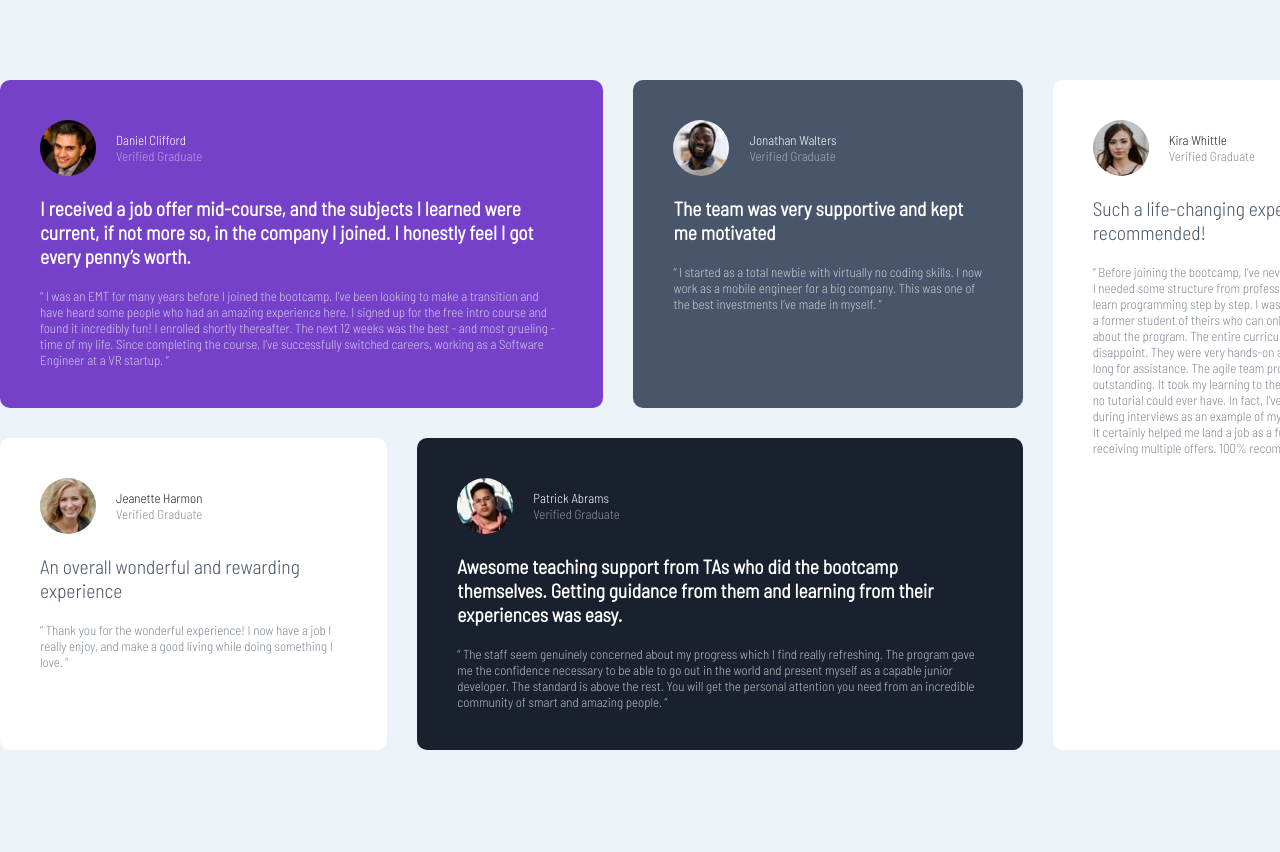
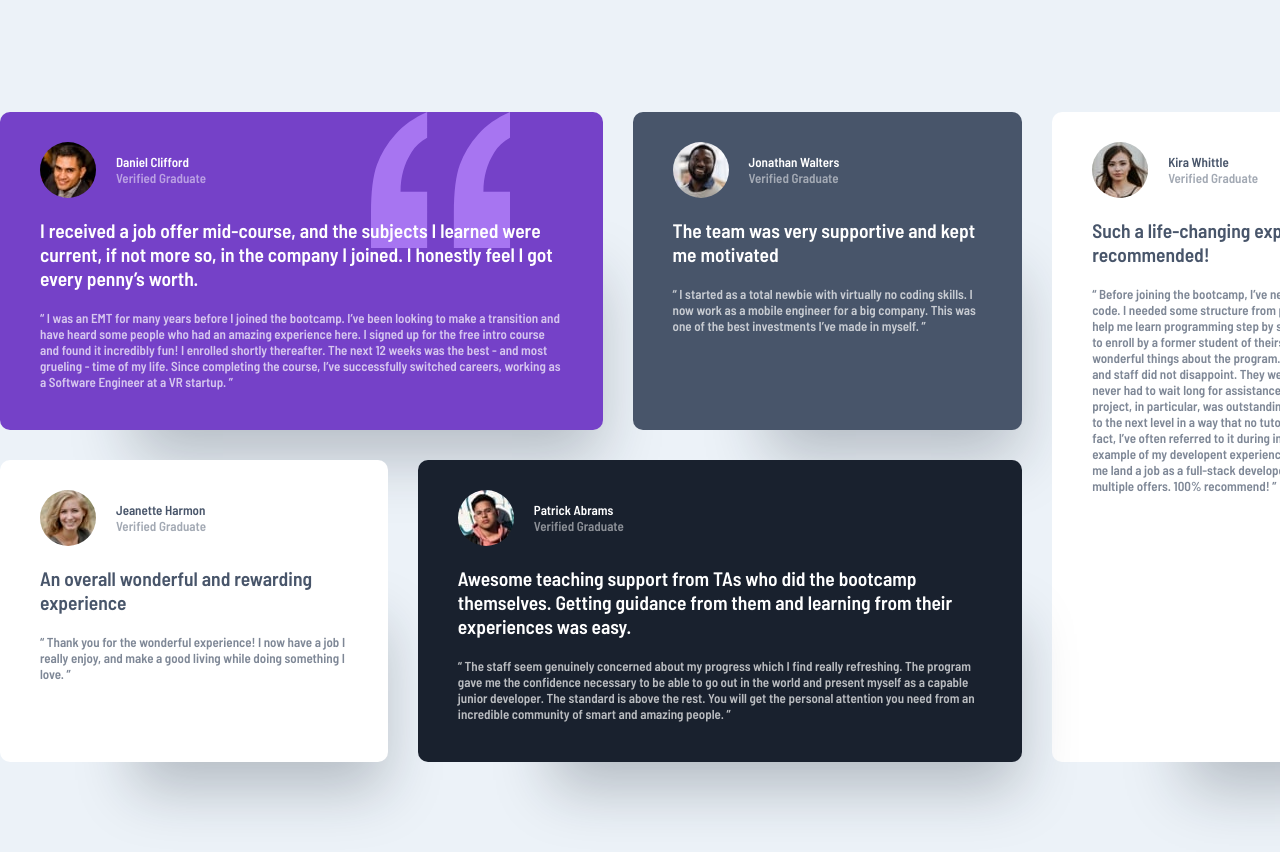
Before and after one commit to ArielBrennan/CHALLENGENUCBAPP-7, a plain HTML site: page index.html in a window 1280 px wide. Shown: the top 852 px of the page. Before the commit the page ends 830 px from the top, so only its background shows below. Drawn offline with Linux system fonts and the light colour scheme.

Commit message:
subo sombras

```diff
--- a/css/style.css
+++ b/css/style.css
@@ -7,11 +7,13 @@
 }
 @font-face {
     font-family: 'Barlow Semi Condensed';
-    src: url(/font/BarlowSemiCondensed-Light.ttf);
+    src: url(/font/BarlowSemiCondensed-SemiBold.ttf);
 }
 
 body {
     background-color: hsl(210, 46%, 95%);
+    width: 1440px;
+    margin: 14vh auto;
 }
 
 .grid-container {
@@ -21,10 +23,8 @@ body {
     grid-template-areas:
     "daniel daniel jonathan kira"
     "jeanette patrick patrick kira";
-    width: 1440px;
     gap: 30px;
     font-size: 13px;
-    margin: 10vh auto;
 }
 
 .profile-daniel div p {
@@ -47,7 +47,7 @@ body {
     color: hsl(0, 0%, 100%);
 }
 .name2 {
-    color: hsl(219, 29%, 14%);
+    color: hsl(217, 19%, 35%);
 }
 
 .verif {
@@ -55,7 +55,7 @@ body {
     opacity: 50%;
 }
 .verif2 {
-    color: hsl(219, 29%, 14%);
+    color: hsl(217, 19%, 35%);
     opacity: 50%;
 }
 
@@ -156,16 +156,22 @@ body {
     font-size: 13px;
 }
 .profile-daniel {
+    background-image: url(/img/bg-pattern-quotation.svg);
+    background-repeat: no-repeat;
+    background-position: 80% 0%;
+    background-size: 23%;
     background-color: hsl(263, 55%, 52%);
     grid-area: daniel;
     border-radius: 10px;
     padding: 40px;
+    padding-top: 30px;
     display: flex;
     flex-direction: column;
     gap: 20px;
     display: flex;
     flex-direction: column;
     gap: 20px;
+    box-shadow: 65px 96px 58px -69px rgb(25 33 46 / 26%);
 }
 
 .profile-jonathan {
@@ -173,9 +179,11 @@ body {
     grid-area: jonathan;
     border-radius: 10px;
     padding: 40px;
+    padding-top: 30px;
     display: flex;
     flex-direction: column;
     gap: 20px;
+    box-shadow: 65px 96px 58px -69px rgb(25 33 46 / 26%);
 }
 
 .profile-kira {
@@ -183,9 +191,11 @@ body {
     grid-area: kira;
     border-radius: 10px;
     padding: 40px;
+    padding-top: 30px;
     display: flex;
     flex-direction: column;
     gap: 20px;
+    box-shadow: 65px 96px 58px -69px rgb(25 33 46 / 26%);
 }
 
 .profile-jeanette {
@@ -193,9 +203,11 @@ body {
     grid-area: jeanette;
     border-radius: 10px;
     padding: 40px;
+    padding-top: 30px;
     display: flex;
     flex-direction: column;
     gap: 20px;
+    box-shadow: 65px 96px 58px -69px rgb(25 33 46 / 26%);
 }
 
 .profile-patrick {
@@ -203,7 +215,9 @@ body {
     grid-area: patrick;
     border-radius: 10px;
     padding: 40px;
+    padding-top: 30px;
     display: flex;
     flex-direction: column;
     gap: 20px;
+    box-shadow: 65px 96px 58px -69px rgb(25 33 46 / 26%);
 }
```
